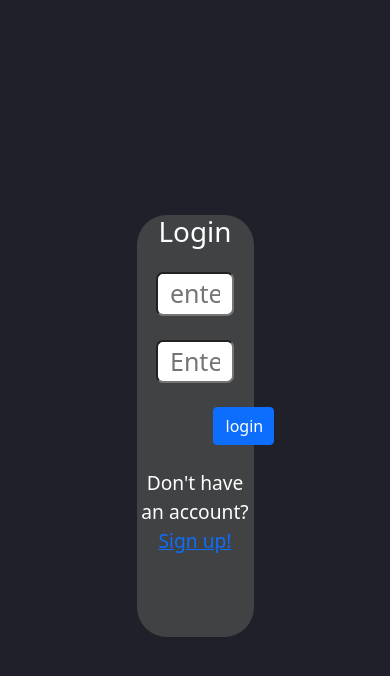
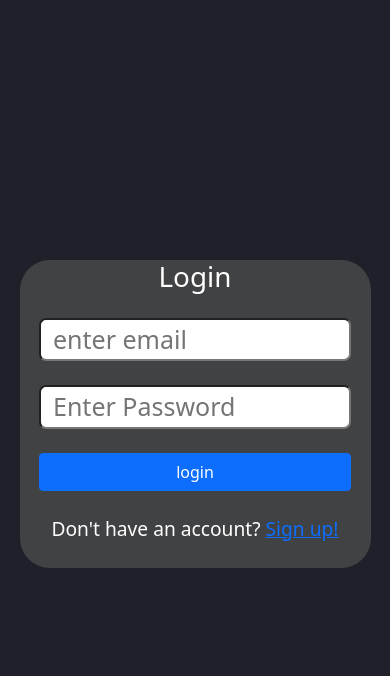
Before and after one commit to jatinsharma30/DART, a Django app: page / in a window 390 px wide. Shown: the top 676 px of the page. Run offline with Django 3.2, Linux system fonts and the light colour scheme.

Commit message:
login/dignup responsive

```diff
--- a/templates/login.html
+++ b/templates/login.html
@@ -1,41 +1,85 @@
 <!doctype html>
 <html lang="en">
+
 <head>
     <!-- Required meta tags -->
     <meta charset="utf-8">
     <meta name="viewport" content="width=device-width, initial-scale=1">
 
     <!-- Bootstrap CSS -->
-    <link href="https://cdn.jsdelivr.net/npm/bootstrap@5.0.2/dist/css/bootstrap.min.css" rel="stylesheet" integrity="sha384-EVSTQN3/azprG1Anm3QDgpJLIm9Nao0Yz1ztcQTwFspd3yD65VohhpuuCOmLASjC" crossorigin="anonymous">
+    <link href="https://cdn.jsdelivr.net/npm/bootstrap@5.0.2/dist/css/bootstrap.min.css" rel="stylesheet"
+        integrity="sha384-EVSTQN3/azprG1Anm3QDgpJLIm9Nao0Yz1ztcQTwFspd3yD65VohhpuuCOmLASjC" crossorigin="anonymous">
 
     <title>Hello, world!</title>
     <style>
-        body{
-            background-color: rgb(31,32,41);
+        body {
+            background-color: rgb(31, 32, 41);
             font-size: larger;
         }
-        #container{
+
+        #container {
             /* background-image: url(https://s3-us-west-2.amazonaws.com/s.cdpn.io/1462889/pat.svg);
             background-position: bottom center; */
             background-color: rgb(65, 66, 68);
-            height: 50vh;
+            border-radius: 30px;
+            height: fit-content;
             width: 30vw;
-            border-radius: 30px;
         }
-        #main{
+
+        #main {
             display: flex;
             justify-content: center;
             align-items: center;
             height: 100vh;
         }
-        #container input{
+
+        #container input {
             width: 20vw;
             border-radius: 7px;
             font-size: 25px;
             margin: auto;
         }
+        #btn{
+                width: 20vw;
+                margin: auto;
+            }
+        @media only screen and (min-width: 768px) {
+            /* tablets and desktop */
+        }
+
+        @media only screen and (max-width: 767px) {
+            /* phones */
+
+            #container input{
+                width: 80vw;
+                margin: auto;
+            }
+            #btn{
+                width: 80vw;
+                margin: auto;
+            }
+            #container{
+                width: 90vw;
+            }
+        }
+
+        @media only screen and (max-width: 767px) and (orientation: portrait) {
+            /* portrait phones */
+            #container input{
+                width: 80vw;
+                margin: auto;
+            }
+            #btn{
+                width: 80vw;
+                margin: auto;
+            }
+            #container{
+                width: 90vw;
+            }
+        }
     </style>
 </head>
+
 <body>
     {% for message in messages %}
     <div class="alert alert-{{ message.tags }} alert-dismissible fade show" role="alert">
@@ -43,31 +87,35 @@
         <button type="button" class="btn-close" data-bs-dismiss="alert" aria-label="Close"></button>
     </div>
     {% endfor %}
-    <div  id="main">
+    <div id="main">
         <form action={% url 'handleLogin' %} method="post">
             {% csrf_token %}
             <div id="container" class="text-center">
                 <h1 class="text-white my-2">Login</h1>
                 <div class="row my-4">
-            <input  type="email" name="email" id="email" placeholder="enter email">
+                    <input type="email" name="email" id="email" placeholder="enter email">
                 </div>
                 <div class="row">
 
-            <input  type="password" name="password" id="password" placeholder="Enter Password">
+                    <input type="password" name="password" id="password" placeholder="Enter Password">
                 </div>
-        <div class="row mx-4 px-1 my-3" >
-            <button style="width: 20vw;"  type="submit" class="btn btn-primary btn-block my-2 mx-5 ">login</button>
+                <div class="row my-3">
+                    <button  type="submit"
+                        class="btn btn-primary my-2 " id="btn">login</button>
+                </div>
+                <div class="row mb-4">
+                    <span class="text-white mb-4">Don't have an account? <a href="{% url 'handleSignup' %}">Sign up!</a></span>
+                </div>
             </div>
         </form>
-        <div class="row my-3">
-            <span class="text-white">Don't have an account? <a href="{% url 'handleSignup' %}">Sign up!</a></span>
         </div>
-        </div>
-    </div>
+
     <!-- Optional JavaScript; choose one of the two! -->
 
     <!-- Option 1: Bootstrap Bundle with Popper -->
-    <script src="https://cdn.jsdelivr.net/npm/bootstrap@5.0.2/dist/js/bootstrap.bundle.min.js" integrity="sha384-MrcW6ZMFYlzcLA8Nl+NtUVF0sA7MsXsP1UyJoMp4YLEuNSfAP+JcXn/tWtIaxVXM" crossorigin="anonymous"></script>
+    <script src="https://cdn.jsdelivr.net/npm/bootstrap@5.0.2/dist/js/bootstrap.bundle.min.js"
+        integrity="sha384-MrcW6ZMFYlzcLA8Nl+NtUVF0sA7MsXsP1UyJoMp4YLEuNSfAP+JcXn/tWtIaxVXM"
+        crossorigin="anonymous"></script>
 
     <!-- Option 2: Separate Popper and Bootstrap JS -->
     <!--
@@ -75,4 +123,5 @@
     <script src="https://cdn.jsdelivr.net/npm/bootstrap@5.0.2/dist/js/bootstrap.min.js" integrity="sha384-cVKIPhGWiC2Al4u+LWgxfKTRIcfu0JTxR+EQDz/bgldoEyl4H0zUF0QKbrJ0EcQF" crossorigin="anonymous"></script>
     -->
 </body>
+
 </html>
```
Also changed, not shown: templates/base.html (+25 -3 lines), templates/home.html (+16 -15 lines), templates/signup.html (+78 -20 lines), db.sqlite3. Lines whose indentation alone changed are shown as unchanged.
